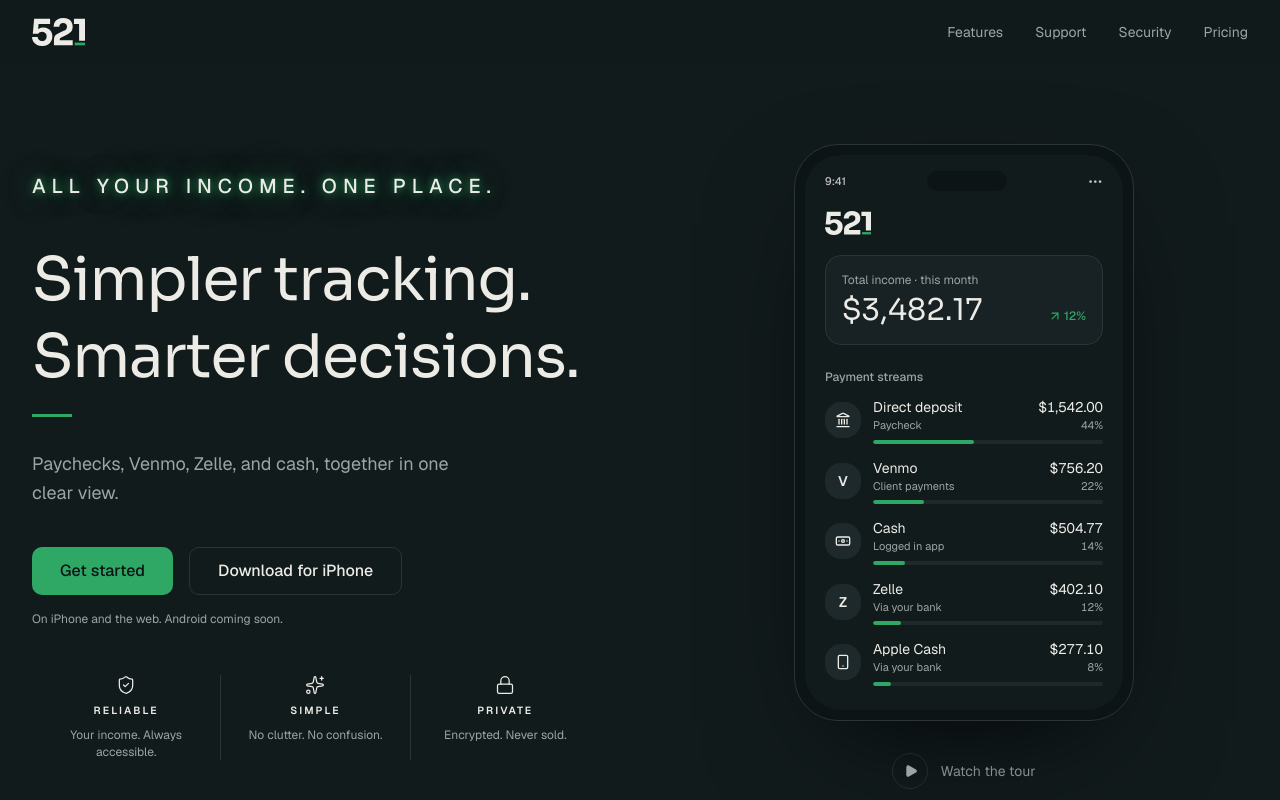
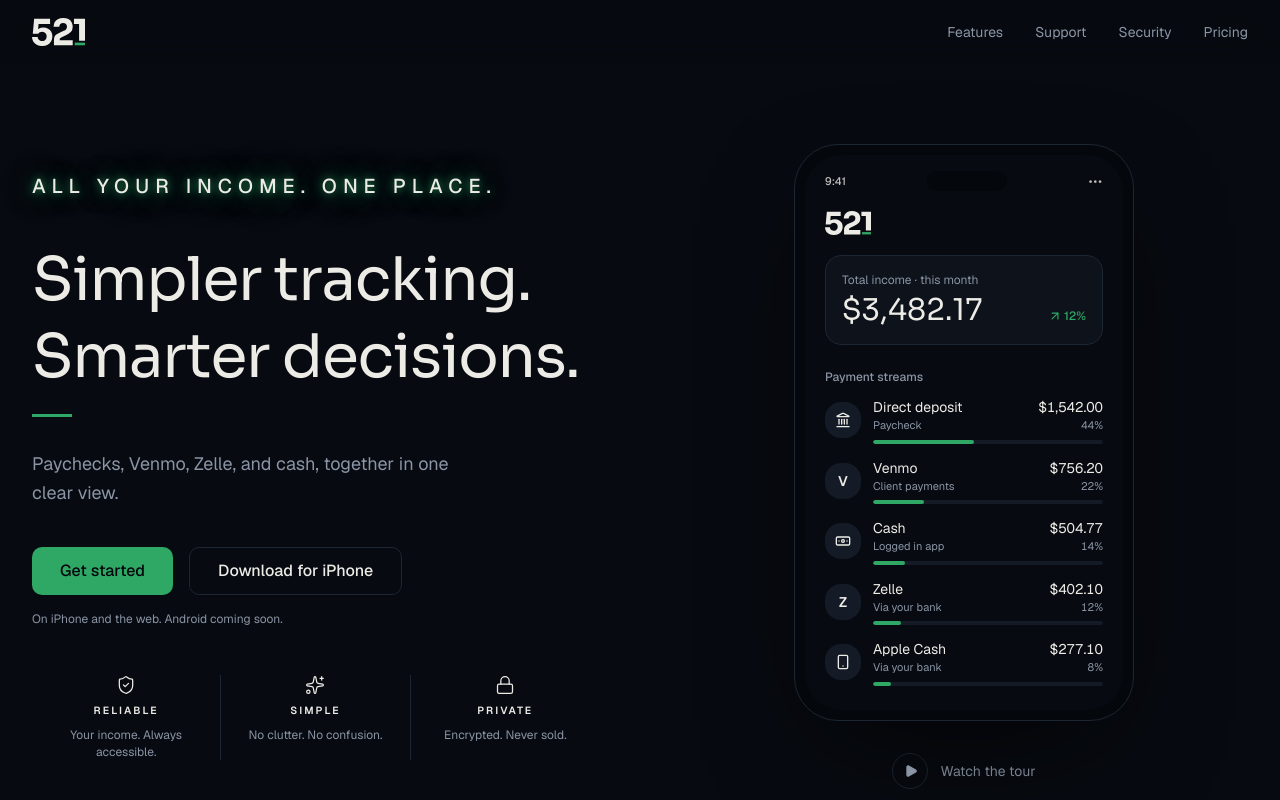
Before and after one commit to cajhughes788/Stackinwebsite, a Next.js app: page / in a window 1280 px wide. Shown: the top 800 px of the page. Built offline with nearby package versions, Linux system fonts and the light colour scheme; no server answers.

Commit message:
Shift background palette from dark green to near-black navy
Co-Authored-By: Claude Opus 5.5 <noreply@anthropic.com>

```diff
--- a/app/globals.css
+++ b/app/globals.css
@@ -5,24 +5,24 @@
 
 :root {
   /* Dark theme as default for 521: ink, paper, and one green */
-  --background: #121b1c;
+  --background: #070a10;
   --foreground: #ecebe6;
-  --card: #182224;
+  --card: #0d121b;
   --card-foreground: #ecebe6;
-  --popover: #182224;
+  --popover: #0d121b;
   --popover-foreground: #ecebe6;
   --primary: #2fa866;
-  --primary-foreground: #0c1416;
-  --secondary: #1e292b;
+  --primary-foreground: #04070b;
+  --secondary: #141b26;
   --secondary-foreground: #ecebe6;
-  --muted: #1e292b;
-  --muted-foreground: #9ca5a4;
+  --muted: #141b26;
+  --muted-foreground: #8b95a5;
   --accent: #2fa866;
-  --accent-foreground: #0c1416;
+  --accent-foreground: #04070b;
   --destructive: oklch(0.577 0.245 27.325);
   --destructive-foreground: oklch(0.98 0 0);
-  --border: #293537;
-  --input: #1e292b;
+  --border: #1d2633;
+  --input: #141b26;
   --ring: #2fa866;
   --chart-1: #2fa866;
   --chart-2: oklch(0.6 0.118 184.704);
@@ -30,48 +30,48 @@
   --chart-4: oklch(0.828 0.189 84.429);
   --chart-5: oklch(0.769 0.188 70.08);
   --radius: 0.75rem;
-  --sidebar: #0f1718;
+  --sidebar: #05080d;
   --sidebar-foreground: #ecebe6;
   --sidebar-primary: #2fa866;
-  --sidebar-primary-foreground: #0c1416;
-  --sidebar-accent: #1e292b;
+  --sidebar-primary-foreground: #04070b;
+  --sidebar-accent: #141b26;
   --sidebar-accent-foreground: #ecebe6;
-  --sidebar-border: #293537;
+  --sidebar-border: #1d2633;
   --sidebar-ring: #2fa866;
 }
 
 .dark {
-  --background: #121b1c;
+  --background: #070a10;
   --foreground: #ecebe6;
-  --card: #182224;
+  --card: #0d121b;
   --card-foreground: #ecebe6;
-  --popover: #182224;
+  --popover: #0d121b;
   --popover-foreground: #ecebe6;
   --primary: #2fa866;
-  --primary-foreground: #0c1416;
-  --secondary: #1e292b;
+  --primary-foreground: #04070b;
+  --secondary: #141b26;
   --secondary-foreground: #ecebe6;
-  --muted: #1e292b;
-  --muted-foreground: #9ca5a4;
+  --muted: #141b26;
+  --muted-foreground: #8b95a5;
   --accent: #2fa866;
-  --accent-foreground: #0c1416;
+  --accent-foreground: #04070b;
   --destructive: oklch(0.396 0.141 25.723);
   --destructive-foreground: oklch(0.637 0.237 25.331);
-  --border: #293537;
-  --input: #1e292b;
+  --border: #1d2633;
+  --input: #141b26;
   --ring: #2fa866;
   --chart-1: #2fa866;
   --chart-2: oklch(0.696 0.17 162.48);
   --chart-3: oklch(0.769 0.188 70.08);
   --chart-4: oklch(0.627 0.265 303.9);
   --chart-5: oklch(0.645 0.246 16.439);
-  --sidebar: #0f1718;
+  --sidebar: #05080d;
   --sidebar-foreground: #ecebe6;
   --sidebar-primary: #2fa866;
-  --sidebar-primary-foreground: #0c1416;
-  --sidebar-accent: #1e292b;
+  --sidebar-primary-foreground: #04070b;
+  --sidebar-accent: #141b26;
   --sidebar-accent-foreground: #ecebe6;
-  --sidebar-border: #293537;
+  --sidebar-border: #1d2633;
   --sidebar-ring: #2fa866;
 }
 
--- a/app/reel/reel.css
+++ b/app/reel/reel.css
@@ -1,14 +1,14 @@
   :root {
-    --ink: #121b1c;
-    --ink-2: #182224;
-    --ink-3: #1e292b;
+    --ink: #070a10;
+    --ink-2: #0d121b;
+    --ink-3: #141b26;
     --paper: #ecebe6;
-    --paper-dim: #9ca5a4;
-    --paper-faint: rgba(236,235,230,0.14);
+    --paper-dim: #8b95a5;
+    --paper-faint: rgba(236,235,230,0.12);
     --emerald: #1f7a4a;
     --emerald-bright: #2fa866;
     --brass: #c9cfcd;
-    --rule: rgba(236,235,230,0.14);
+    --rule: rgba(236,235,230,0.12);
     --logo-img: url("/images/521-logo.svg");
   }
 
--- a/components/brand-loader-web.tsx
+++ b/components/brand-loader-web.tsx
@@ -143,8 +143,8 @@ export default function BrandLoaderWeb({
   showLabel = true,
   size = 260,
   background = "transparent",
-  cardBackground = "#121B1C",
-  textColor = "#9CA5A4",
+  cardBackground = "#070a10",
+  textColor = "#8b95a5",
 }: BrandLoaderWebProps) {
   return (
     <div
--- a/components/income-mockup.tsx
+++ b/components/income-mockup.tsx
@@ -14,12 +14,12 @@ const streams: { name: string; detail: string; amount: string; share: number; ma
 export function IncomeMockup() {
   return (
     <div className="relative mx-auto w-full max-w-[340px]" aria-label="521 app showing total income across five payment streams" role="img">
-      <div className="rounded-[2.75rem] border border-border bg-[#0c1416] p-2.5 shadow-[0_40px_120px_-40px_rgba(0,0,0,0.8)]">
+      <div className="rounded-[2.75rem] border border-border bg-[#04070b] p-2.5 shadow-[0_40px_120px_-40px_rgba(0,0,0,0.8)]">
         <div className="overflow-hidden rounded-[2.25rem] bg-background px-5 pb-6 pt-4">
           {/* Status bar */}
           <div className="mb-5 flex items-center justify-between text-[11px] font-medium text-foreground/80">
             <span>9:41</span>
-            <span className="h-5 w-20 rounded-full bg-[#0c1416]" />
+            <span className="h-5 w-20 rounded-full bg-[#04070b]" />
             <span className="tracking-widest">•••</span>
           </div>
 
--- a/components/reel-tour.tsx
+++ b/components/reel-tour.tsx
@@ -51,7 +51,7 @@ export function ReelTour() {
 
       {isFullscreen &&
         createPortal(
-          <div className="fixed inset-0 z-[100] bg-[#121b1c]">
+          <div className="fixed inset-0 z-[100] bg-[#070a10]">
             <button
               type="button"
               onClick={() => setIsFullscreen(false)}
```
